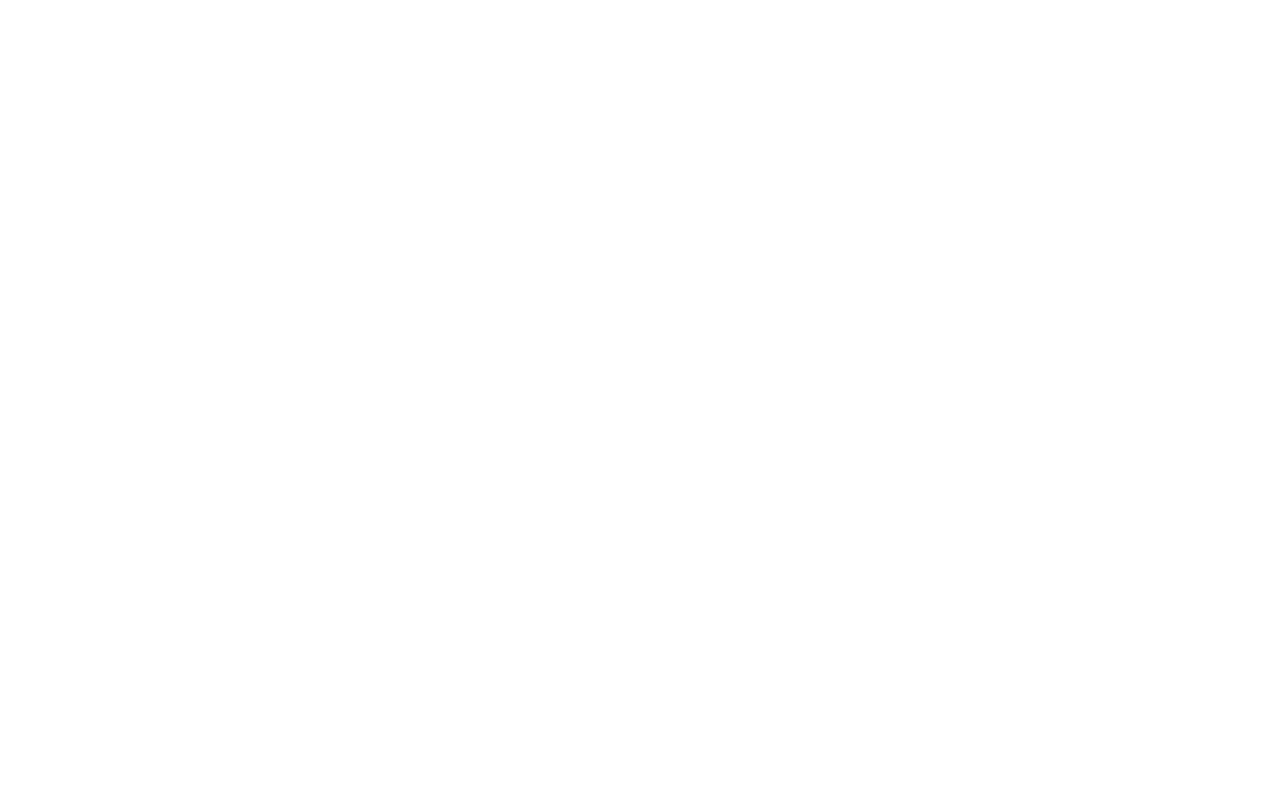
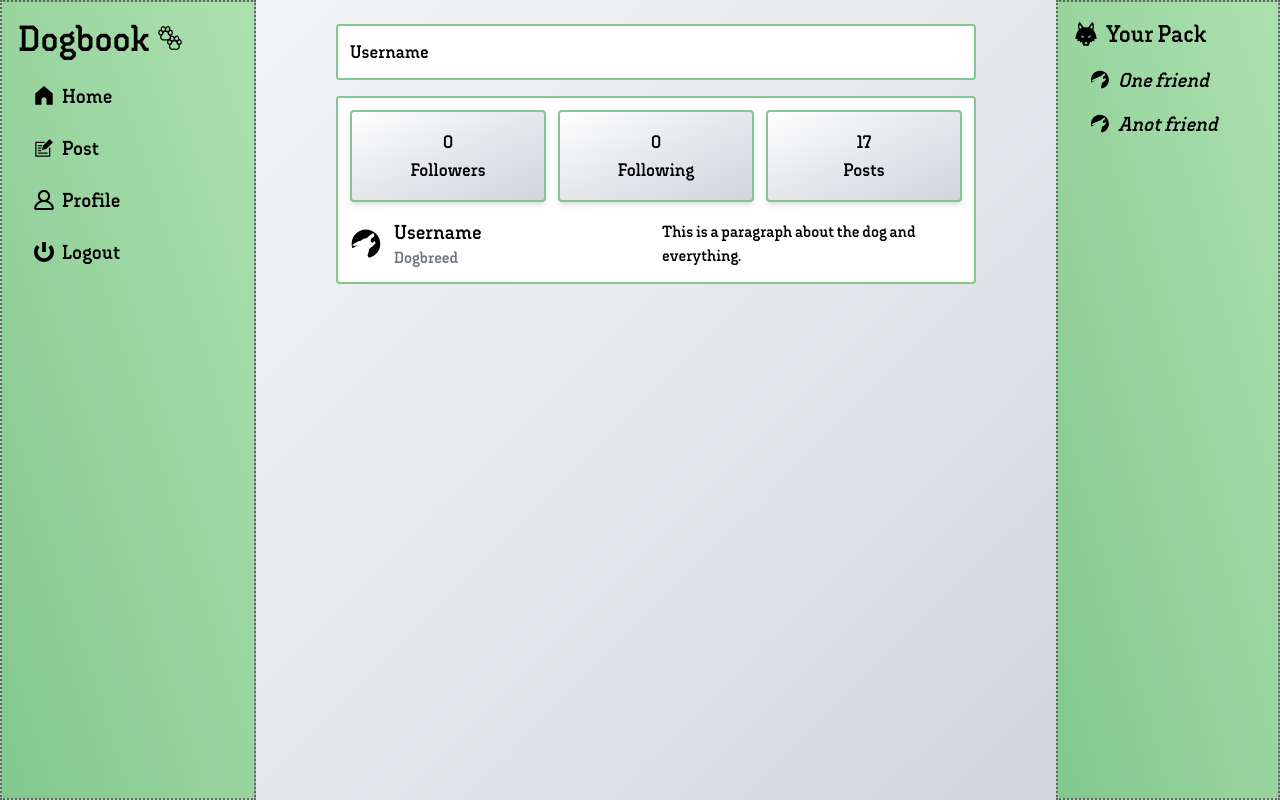
Before and after one commit to lbagd9898/dogbook, a React (Vite) app in the folder client/: page /user-profile in a window 1280 px wide. Before the commit this address had no page. Built offline with nearby package versions, Linux system fonts and the light colour scheme.

Commit message:
started making the profile page

```diff
--- a/client/src/App.jsx
+++ b/client/src/App.jsx
@@ -4,6 +4,7 @@
 import SignUp from "./pages/SignUp";
 import GitHubSignIn from "./pages/GitHubSignIn";
 import Dashboard from "./pages/Dashboard";
+import UserProfile from "./pages/UserProfile";
 import ProtectedRoute from "./components/ProtectedRoute";
 
 function App() {
@@ -16,6 +17,7 @@
         <Route element={<ProtectedRoute />}>
           <Route path="/dashboard" element={<Dashboard />} />
         </Route>
+        <Route path="/user-profile" element={<UserProfile />} />
       </Routes>
     </>
   );
--- a/client/src/pages/Dashboard.jsx
+++ b/client/src/pages/Dashboard.jsx
@@ -117,7 +117,7 @@
         {formError}
       </div>
       <Navbar />
-      <main className="p-6 flex flex-col items-center h-screen overflow-y-auto">
+      <main className="p-6 flex flex-col items-center h-screen bg-gradient-to-br from-gray-100 to-gray-300 via-gray-200 overflow-y-auto">
         <div className="flex flex-col gap-4">
           <div className="flex gap-2 items-center font-doggy">
             <h1 className="text-lg md:text-xl lg:text-2xl">Your BarkFeed</h1>
--- /dev/null
+++ b/client/src/pages/UserProfile.jsx
@@ -0,0 +1,49 @@
+import Navbar from "../components/Navbar";
+import Rightsidebar from "../components/Rightsidebar";
+import wolfpack from "../assets/icons/wolfpack.svg";
+
+function UserProfile() {
+  return (
+    <div className="grid grid-cols-[4em_1fr] md:grid-cols-[12rem_1fr] lg:grid-cols-[16rem_1fr_14rem] min-h-screen">
+      <Navbar />
+      <main className="p-6 flex flex-col items-center h-screen bg-gradient-to-br from-gray-100 to-gray-300 via-gray-200 overflow-y-auto">
+        <div className="flex flex-col gap-4 font-doggy lg:w-[40vw] xl:w-[50vw]">
+          <div className="flex p-3 rounded border border-2 border-[#82C88F] gap-2 items-center bg-white">
+            <h1 className="text-lg">Username</h1>
+          </div>
+          <div className="p-3 flex flex-col gap-4 rounded border border-2 border-[#82C88F] bg-white">
+            <div className="flex gap-3">
+              <div className="flex flex-1 p-4 text-lg rounded shadow-md border border-2 border-[#82C88F] bg-gradient-to-br flex-col items-center from-white via-gray-200 to-gray-300">
+                <div>0</div>
+                <div>Followers</div>
+              </div>
+              <div className="flex flex-1 p-4 text-lg rounded shadow-md border border-2 border-[#82C88F] bg-gradient-to-br flex-col items-center from-white via-gray-200 to-gray-300">
+                <div>0</div>
+                <div>Following</div>
+              </div>
+              <div className="flex flex-1 p-4 text-lg rounded shadow-md border border-2 border-[#82C88F] bg-gradient-to-br flex-col items-center from-white via-gray-200 to-gray-300">
+                <div>17</div>
+                <div>Posts</div>
+              </div>
+            </div>
+            <div className="flex items-center gap-3">
+              <div className="flex flex-1 items-center gap-3">
+                <img className="w-[2em] h-[2em]" src={wolfpack} alt="" />
+                <div className="flex flex-col">
+                  <p className="text-xl">Username</p>
+                  <p className="text-gray-500">Dogbreed</p>
+                </div>
+              </div>
+              <div className="flex-1">
+                <p>This is a paragraph about the dog and everything.</p>
+              </div>
+            </div>
+          </div>
+        </div>
+      </main>
+      <Rightsidebar />
+    </div>
+  );
+}
+
+export default UserProfile;
```
Also changed, not shown: 2 other files (tests, documents, lock files or other folders).
